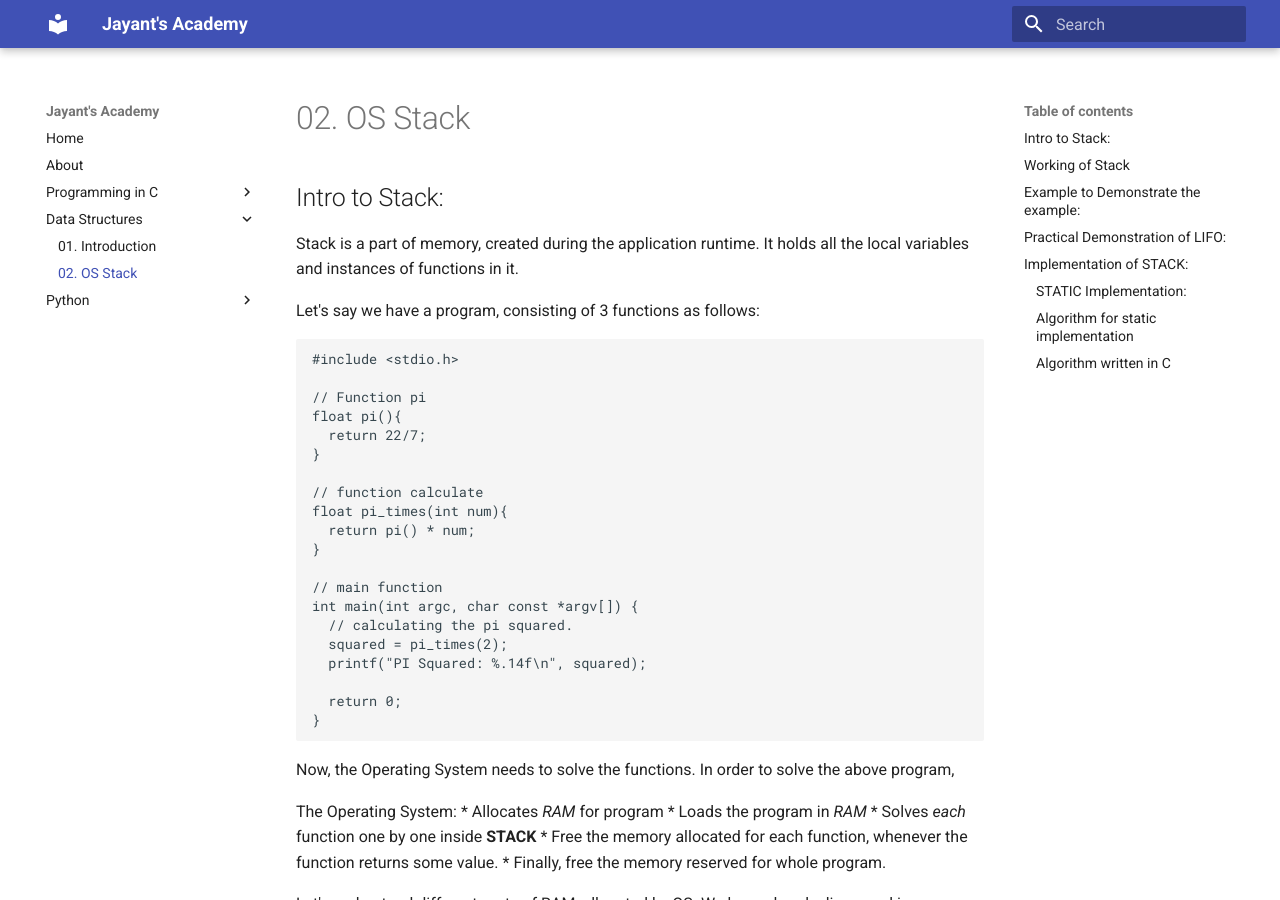
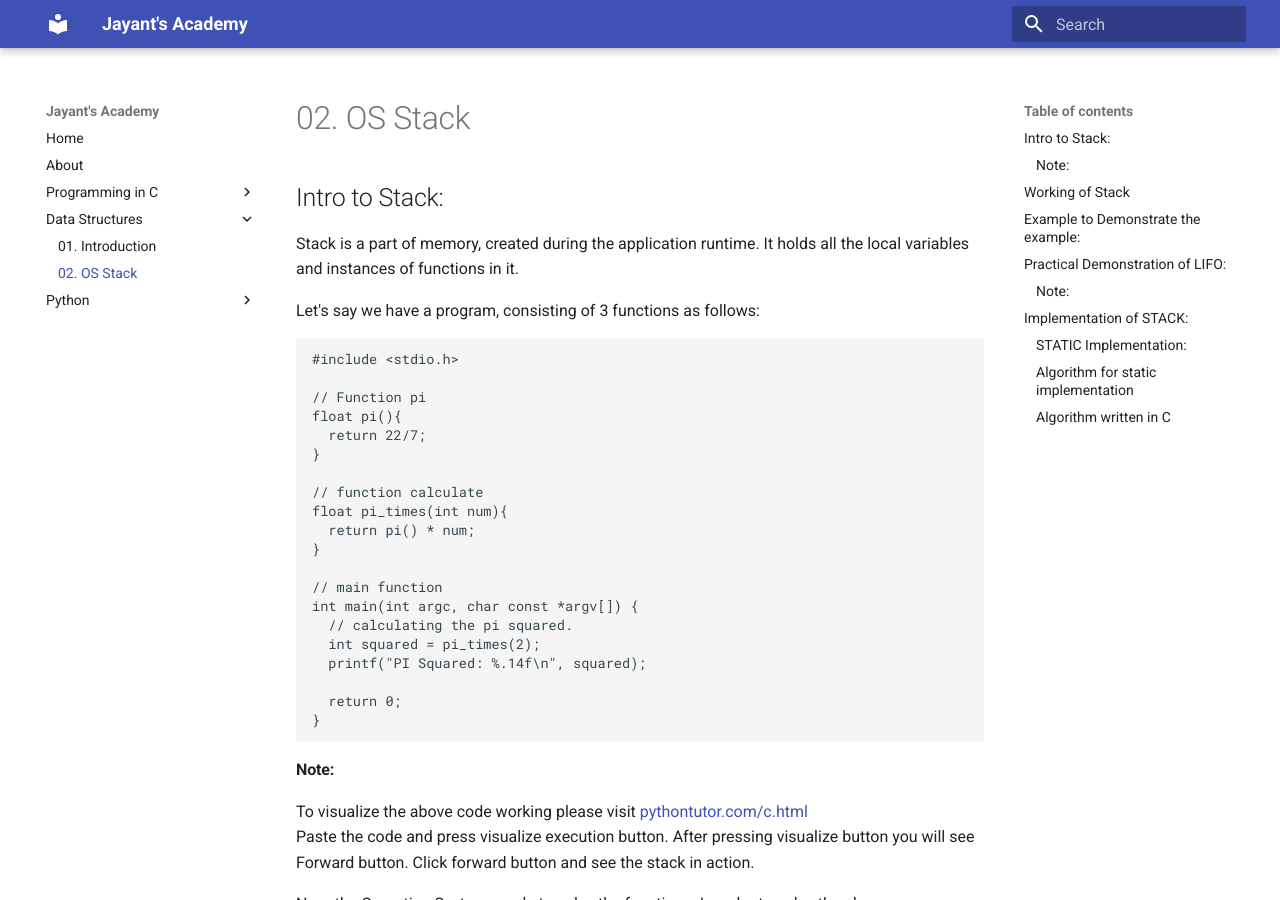
Before and after one commit to devjayantmalik/NotesWebsiteApp, an MkDocs documentation site: the page built from docs/dsa/02-os-stack.md, in a window 1280 px wide and 900 px high. Built offline with MkDocs 1.6.1 and Material for MkDocs 9.7.7, drawn with Linux system fonts in a browser that asks for light colours; some of the changed text lies outside the part shown.

Commit message:
Updated dsa folder

````diff
--- a/docs/dsa/02-os-stack.md
+++ b/docs/dsa/02-os-stack.md
@@ -18,12 +18,18 @@ float pi_times(int num){
 // main function
 int main(int argc, char const *argv[]) {
   // calculating the pi squared.
-  squared = pi_times(2);
+  int squared = pi_times(2);
   printf("PI Squared: %.14f\n", squared);
 
   return 0;
 }
 ```
+
+#### Note:
+  To visualize the above code working please visit [pythontutor.com/c.html](http://pythontutor.com/c.html)
+  Paste the code and press visualize execution button.
+  After pressing visualize button you will see Forward button.
+  Click forward button and see the stack in action.
 
 Now, the Operating System needs to solve the functions. In order to solve the above program,
 
@@ -110,6 +116,9 @@ Note:
 Let's write a program that demonstrates, that:
 **a function on returning some value is deleted from stack**
 and a new function called after it will occupy its position.
+
+#### Note:
+  Please Visit [pythontutor.com/c.html](http://pythontutor.com/c.html) to visualize the **STACK** formed during execution of program.
 
 ```c
 #include <stdio.h>
````
Also changed, not shown: docs/dsa/01-introduction.md (+2 -1 lines).
